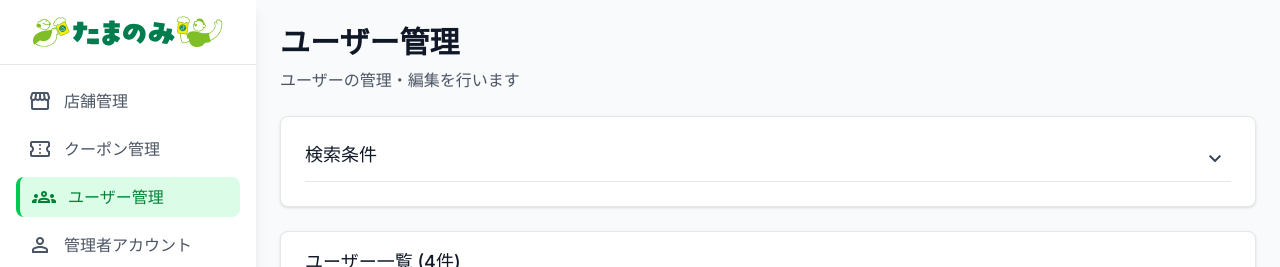
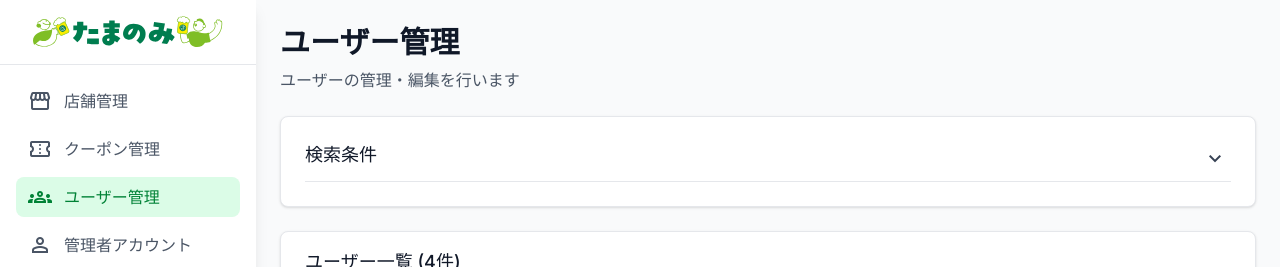
Before and after one commit to HV-development/tamanomi-admin, a Next.js app: page /users in a window 1280 px wide. Shown: the top 267 px of the page. Built offline with nearby package versions, Linux system fonts and the light colour scheme.

Commit message:
メニューアイコン選択時の背景色ずれを修正

```diff
--- a/src/components/molecules/MenuItem.tsx
+++ b/src/components/molecules/MenuItem.tsx
@@ -13,9 +13,9 @@ export default function MenuItem({ name, href, iconName, isActive, isCollapsed }
   return (
     <Link
       href={href}
-      className={`flex items-center space-x-3 px-3 py-2 rounded-lg transition-colors ${
+      className={`flex items-center ${isCollapsed ? 'justify-center' : 'space-x-3'} px-3 py-2 rounded-lg transition-colors ${
         isActive
-          ? `bg-green-100 text-green-700 ${isCollapsed ? '' : 'border-l-4 border-green-500'}`
+          ? 'bg-green-100 text-green-700'
           : 'text-gray-600 hover:bg-gray-100 hover:text-gray-900'
       }`}
     >
```
